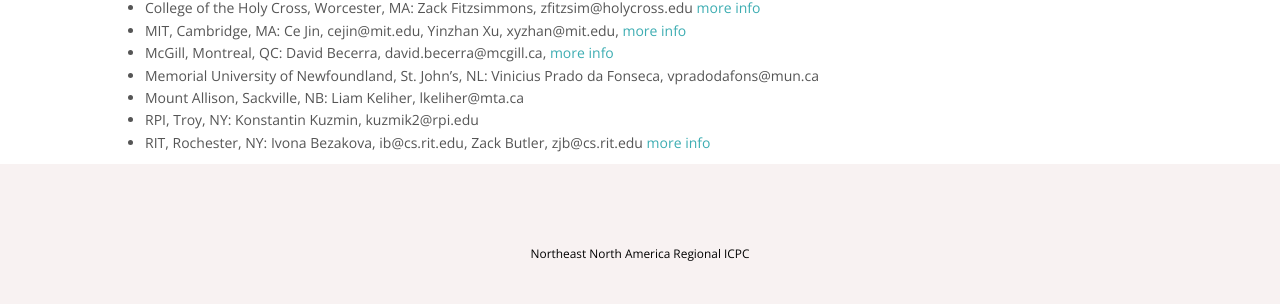
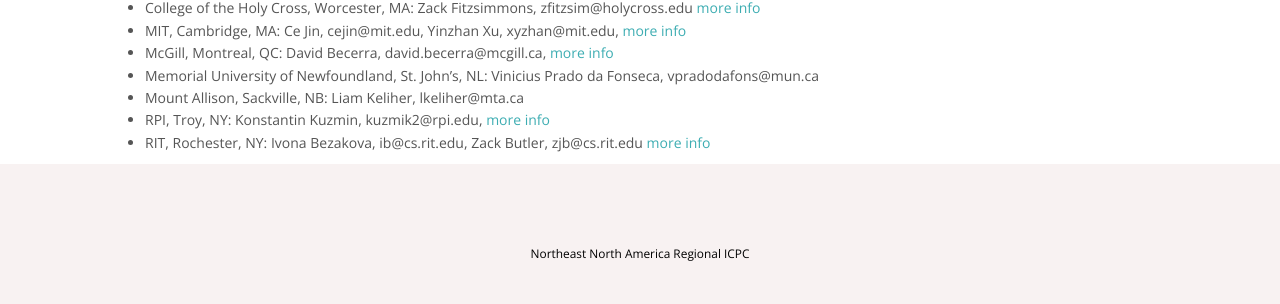
Before and after one commit to icpc/na-northeast-web, a Jekyll site: the page built from docs/site_info.md, in a window 1280 px wide. Shown: the part 178-482 px from the top of the page. Built offline with Jekyll 4.4.1, drawn with Linux system fonts in a browser that asks for light colours; nearby versions of some CDN libraries.

Commit message:
Updated site info.

```diff
--- a/docs/site_info.md
+++ b/docs/site_info.md
@@ -12,5 +12,5 @@
 - McGill, Montreal, QC: David Becerra, david.becerra@mcgill.ca, [more info](https://www.cs.mcgill.ca/acm-icpc/)
 - Memorial University of Newfoundland, St. John's, NL: Vinicius Prado da Fonseca, vpradodafons@mun.ca
 - Mount Allison, Sackville, NB:  Liam Keliher, lkeliher@mta.ca
-- RPI, Troy, NY: Konstantin Kuzmin, kuzmik2@rpi.edu
+- RPI, Troy, NY: Konstantin Kuzmin, kuzmik2@rpi.edu, [more info](https://union.rpi.edu/icpc/)
 - RIT, Rochester, NY: Ivona Bezakova, ib@cs.rit.edu, Zack Butler, zjb@cs.rit.edu [more info](/rit_info.html)
```
